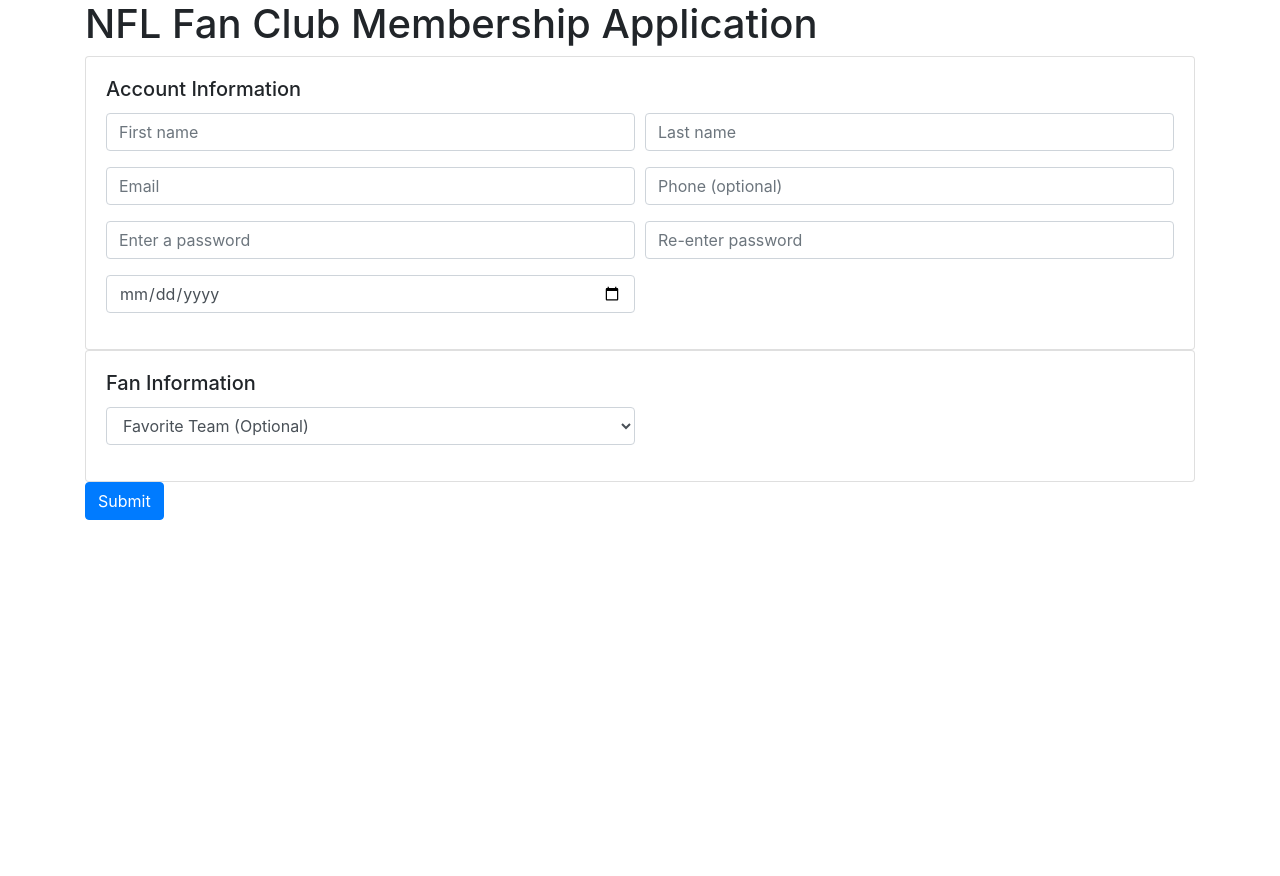
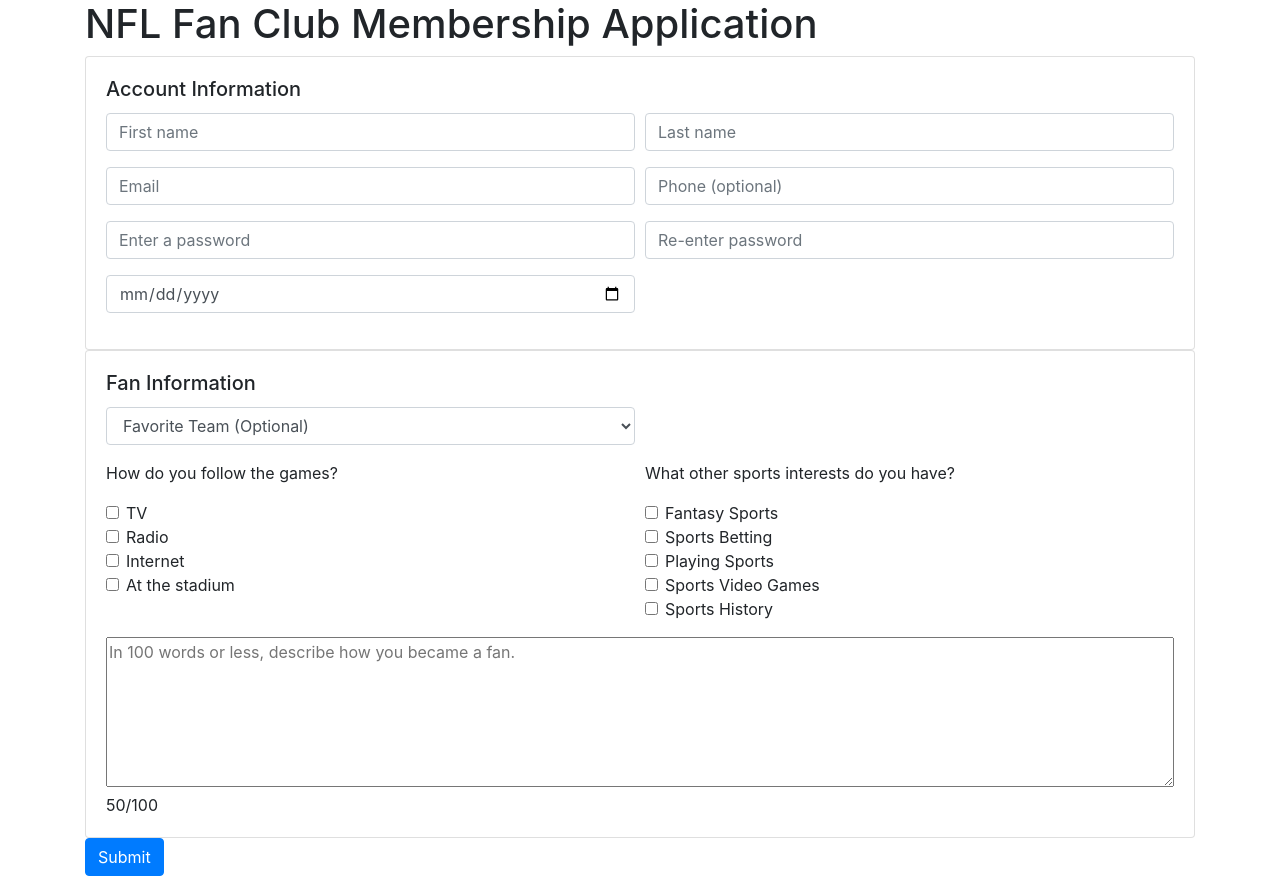
Before and after one commit to Chris-Fortier/ionnovate-form, a React (Create React App) app: page / in a window 1280 px wide. Before the commit the page ends 800 px from the top, so only its background shows below. Built offline with nearby package versions, Linux system fonts and the light colour scheme.

Commit message:
added checkboxes and textarea (need to fix the char counter)

```diff
--- a/src/components/pages/Form.js
+++ b/src/components/pages/Form.js
@@ -1,12 +1,14 @@
 import React from "react";
-import { withRouter } from "react-router-dom"; // a React element for linking
+import { withRouter } from "react-router-dom";
 import classnames from "classnames";
 import { isEqual } from "lodash";
 import { teams } from "../../data/teams";
-
-// eslint-disable-next-line
-const EMAIL_REGEX = /^(([^<>()\[\]\\.,;:\s@"]+(\.[^<>()\[\]\\.,;:\s@"]+)*)|(".+"))@((\[[0-9]{1,3}\.[0-9]{1,3}\.[0-9]{1,3}\.[0-9]{1,3}\])|(([a-zA-Z\-0-9]+\.)+[a-zA-Z]{2,}))$/;
-const PHONE_REGEX = /^\D?(\d{3})\D?\D?(\d{3})\D?(\d{4})$/; // https://regexlib.com Laurence O'Donnell
+import {
+   EMAIL_REGEX,
+   PHONE_REGEX,
+   STORY_WORD_LIMIT,
+} from "../../utils/helpers";
+import Counter from "../ui/Counter";
 
 const defaultState = {
    firstNameError: "",
@@ -29,7 +31,6 @@
       console.log("Submitting form");
 
       // initialize errors to false
-      // let hasErrors = false;
       this.setState(defaultState);
 
       // initialize the submission object
@@ -72,6 +73,7 @@
          //    phoneError: "Please enter your phone number.",
          // });
          submission.phone = "";
+      // an empty phone # will be considered valid since this is optional
       else if (!PHONE_REGEX.test(phoneInput)) {
          this.setState({
             phoneError: "Please enter valid 10-digit phone number.",
@@ -294,6 +296,167 @@
                            </div>
                         </div>
                      </div>
+                     <div className="form-group">
+                        <div className="form-row">
+                           <div className="col-12 col-sm-6 mb-3 mb-sm-0">
+                              <p>How do you follow the games?</p>
+                              <div className="form-check">
+                                 <input
+                                    className="form-check-input"
+                                    type="checkbox"
+                                    value=""
+                                    id="tv"
+                                 />
+                                 <label
+                                    className="form-check-label"
+                                    htmlFor="tv"
+                                 >
+                                    TV
+                                 </label>
+                              </div>
+                              <div className="form-check">
+                                 <input
+                                    className="form-check-input"
+                                    type="checkbox"
+                                    value=""
+                                    id="radio"
+                                 />
+                                 <label
+                                    className="form-check-label"
+                                    htmlFor="radio"
+                                 >
+                                    Radio
+                                 </label>
+                              </div>
+                              <div className="form-check">
+                                 <input
+                                    className="form-check-input"
+                                    type="checkbox"
+                                    value=""
+                                    id="internet"
+                                 />
+                                 <label
+                                    className="form-check-label"
+                                    htmlFor="internet"
+                                 >
+                                    Internet
+                                 </label>
+                              </div>
+                              <div className="form-check">
+                                 <input
+                                    className="form-check-input"
+                                    type="checkbox"
+                                    value=""
+                                    id="stadium"
+                                 />
+                                 <label
+                                    className="form-check-label"
+                                    htmlFor="stadium"
+                                 >
+                                    At the stadium
+                                 </label>
+                              </div>
+                           </div>
+                           <div className="col-12 col-sm-6 mb-3 mb-sm-0">
+                              <p>What other sports interests do you have?</p>
+                              <div className="form-check">
+                                 <input
+                                    className="form-check-input"
+                                    type="checkbox"
+                                    value=""
+                                    id="fantasy"
+                                 />
+                                 <label
+                                    className="form-check-label"
+                                    htmlFor="fantasy"
+                                 >
+                                    Fantasy Sports
+                                 </label>
+                              </div>
+                              <div className="form-check">
+                                 <input
+                                    className="form-check-input"
+                                    type="checkbox"
+                                    value=""
+                                    id="betting"
+                                 />
+                                 <label
+                                    className="form-check-label"
+                                    htmlFor="betting"
+                                 >
+                                    Sports Betting
+                                 </label>
+                              </div>
+                              <div className="form-check">
+                                 <input
+                                    className="form-check-input"
+                                    type="checkbox"
+                                    value=""
+                                    id="playing-sports"
+                                 />
+                                 <label
+                                    className="form-check-label"
+                                    htmlFor="playing-sports"
+                                 >
+                                    Playing Sports
+                                 </label>
+                              </div>
+                              <div className="form-check">
+                                 <input
+                                    className="form-check-input"
+                                    type="checkbox"
+                                    value=""
+                                    id="video-games"
+                                 />
+                                 <label
+                                    className="form-check-label"
+                                    htmlFor="video-games"
+                                 >
+                                    Sports Video Games
+                                 </label>
+                              </div>
+                              <div className="form-check">
+                                 <input
+                                    className="form-check-input"
+                                    type="checkbox"
+                                    value=""
+                                    id="sports-history"
+                                 />
+                                 <label
+                                    className="form-check-label"
+                                    htmlFor="sports-history"
+                                 >
+                                    Sports History
+                                 </label>
+                              </div>
+                           </div>
+                        </div>
+                     </div>
+                     <textarea
+                        rows="6"
+                        defaultValue={""}
+                        style={{ width: "100%" }}
+                        placeholder={`In ${STORY_WORD_LIMIT} words or less, describe how you became a fan.`}
+                        // onChange={(e) => this.setAnswerText(e)}
+                        id="fan-story"
+                     ></textarea>
+                     {/* <div
+                        className={classnames({
+                           "text-danger": checkIsOver(
+                              document.getElementById("fan-story").value.length,
+                              STORY_WORD_LIMIT
+                           ),
+                        })}
+                     >
+                        {document.getElementById("fan-story").value.length}/
+                        {STORY_WORD_LIMIT}
+                     </div> */}
+                     <Counter
+                        count={
+                           50 //document.getElementById("fan-story").value.length
+                        }
+                        max={STORY_WORD_LIMIT}
+                     />
                   </div>
                </div>
                {/* <div className="row">
--- /dev/null
+++ b/src/components/ui/Counter.js
@@ -0,0 +1,18 @@
+import React from "react";
+import classnames from "classnames";
+import { checkIsOver } from "../../utils/helpers"; // use {} if its not importing the default export
+
+// this is a simple character counter that displays a count out of a max counts changes the text to danger if the count is > max
+export default class Counter extends React.Component {
+   render() {
+      return (
+         <span
+            className={classnames({
+               "text-danger": checkIsOver(this.props.count, this.props.max),
+            })}
+         >
+            {this.props.count}/{this.props.max}
+         </span>
+      );
+   }
+}
--- /dev/null
+++ b/src/utils/helpers.js
@@ -0,0 +1,9 @@
+export function checkIsOver(num, limit) {
+   return num > limit;
+}
+
+// eslint-disable-next-line
+export const EMAIL_REGEX = /^(([^<>()\[\]\\.,;:\s@"]+(\.[^<>()\[\]\\.,;:\s@"]+)*)|(".+"))@((\[[0-9]{1,3}\.[0-9]{1,3}\.[0-9]{1,3}\.[0-9]{1,3}\])|(([a-zA-Z\-0-9]+\.)+[a-zA-Z]{2,}))$/;
+export const PHONE_REGEX = /^\D?(\d{3})\D?\D?(\d{3})\D?(\d{4})$/; // https://regexlib.com Laurence O'Donnell
+
+export const STORY_WORD_LIMIT = 100;
```
